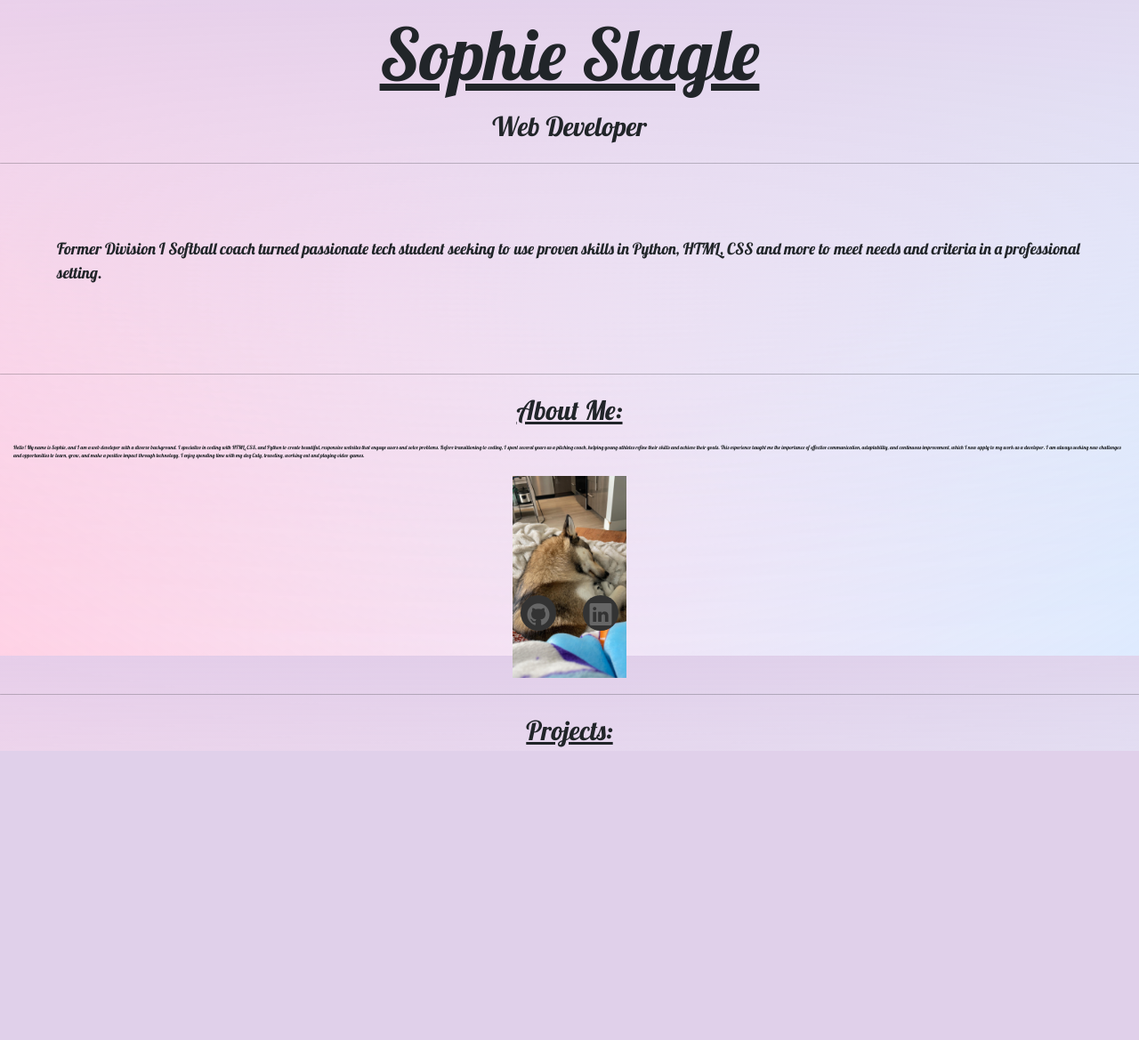
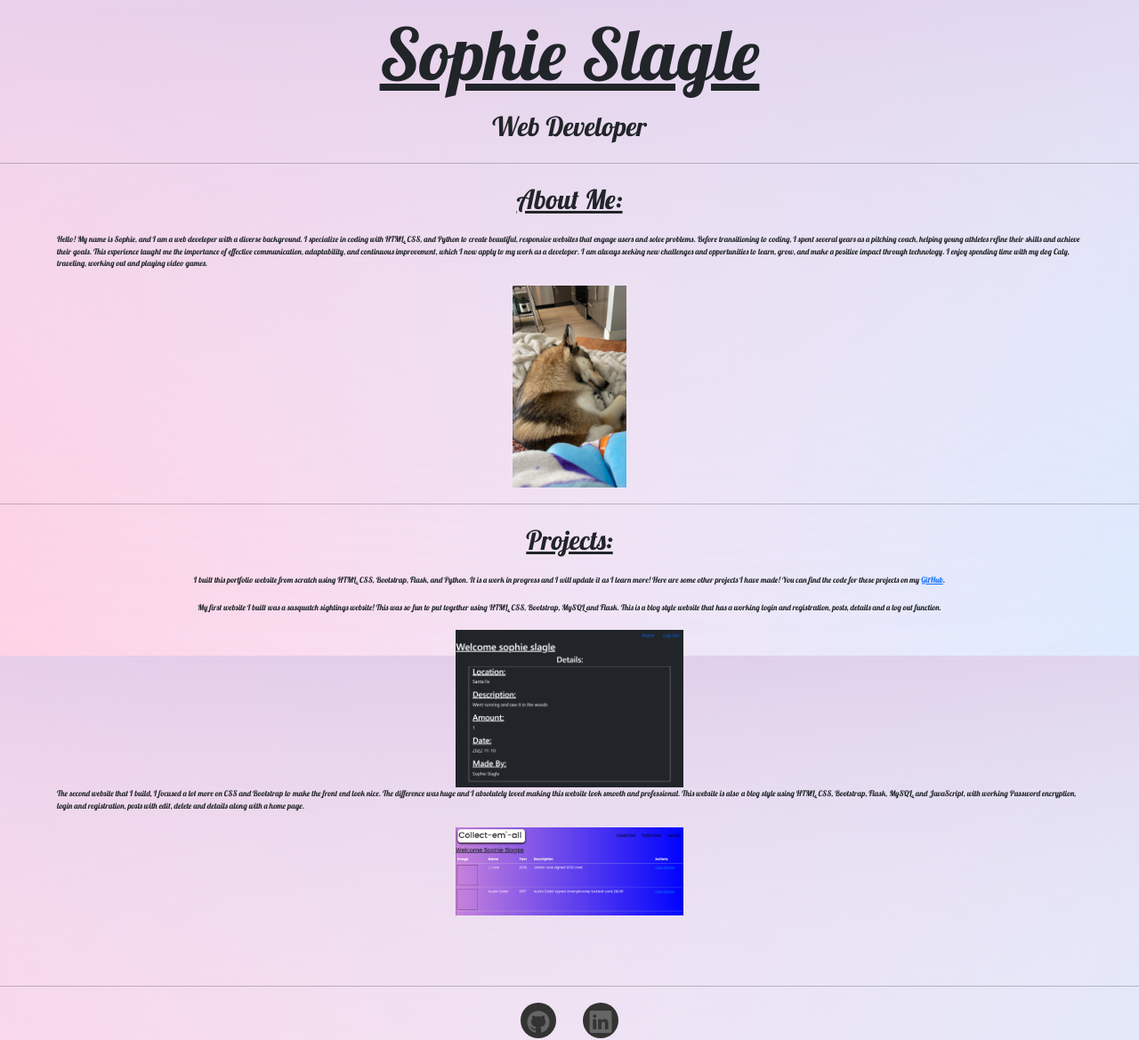
Before and after one commit to Soapie14/Projects, a Flask app: page / in a window 1280 px wide. Shown: the part 63-1232 px from the top of the page at 89% size. Before the commit the page ends 907 px from the top, so only its background shows below. Run offline with Flask 3, Linux system fonts and the light colour scheme.

Commit message:
added projects, add contact next

```diff
--- a/portfolio/flask_app/static/style.css
+++ b/portfolio/flask_app/static/style.css
@@ -73,16 +73,25 @@ body {
 
 /* *============ PARAGRAPH/INFO ============* */
 
-.paragraph {
+.info {
     display: flex;
     justify-content: center;
     margin: auto;
     padding: 5%;
 }
 
+.paragraph {
+    display: flex;
+    justify-content: center;
+    margin: auto;
+    padding-left: 5%;
+    padding-right: 5%;
+    font-size: 50%;
+}
+
 /* *============ IMAGES ============* */
 
-.photo_description {
+.title {
     display: flex;
     justify-content: center;
     font-size: 30px;
@@ -99,16 +108,19 @@ body {
 
 
 
-/* *****************************TEST********************** */
+/* *============ SLIDESHOW ============* */
 
 .about_me {
     display: flex;
-    justify-content: space-evenly;
+    justify-content: center;
     font-size: 5%;
     margin-left: 15px;
     margin-right: 15px;
+    height: 80%;
+    width: 80%;
 }
-.slideshow{
+
+.slideshow1 {
     display: flex;
     justify-content: center;
     margin: auto;
@@ -138,11 +171,34 @@ body {
 #slider figure:hover {
     /*animation-play-state: paused; enable for pause on hover*/
 }
+
 #slider figure img {
     width: 33.333333333%;
-	height : 100%;
+    height: 100%;
     float: left;
 }
+
+/* *============ PROJECTS ============* */
+
+
+
+
+.slideshow {
+    display: flex;
+    justify-content: center;
+    margin: auto;
+    height: 20%;
+    width: 20%;
+}
+
+.seperate {
+    display: flex;
+    justify-content: center;
+}
+
+/* *****(PROJECTTEST)******* */
+
+
 /* *============ SOCIALS ============* */
 
 
@@ -153,13 +209,14 @@ HTML CSSResult Skip Results Iframe EDIT ON body {
 }
 
 .socials {
-    margin: 0;
+    margin: 5px;
     padding: 0;
     display: flex;
-    position: absolute;
-    top: 94%;
-    left: 50%;
-    transform: translate(-50%, -50%);
+    justify-content: center;
+    /* position: absolute; */
+    /* top: 94%;
+    left: 50%; */
+    /* transform: translate(-50%, -50%); */
 }
 
 .liSocials {
--- a/portfolio/flask_app/templates/index.html
+++ b/portfolio/flask_app/templates/index.html
@@ -44,10 +44,10 @@
                         <a class="nav-link" href="#about_me">About Me</a>
                     </li>
                     <li class="nav-item">
-                        <a class="nav-link" href="/projects">Projects</a>
+                        <a class="nav-link" href="#projects">Projects</a>
                     </li>
                     <li class="nav-item">
-                        <a class="nav-link" href="/contact">Contact</a>
+                        <a class="nav-link" href="#contact">Contact</a>
                     </li>
                 </ul>
             </div>
@@ -62,25 +62,20 @@
             <hr class="rounded">
         </div>
 
-        <div class="paragraph">
-            <p class="info">Former Division I Softball coach turned passionate tech student seeking to use proven skills in Python, HTML, CSS and more to meet needs and criteria in a professional setting. </p>
-        </div>
-
-
-        <div class="divider">
-            <hr class="rounded">
-        </div>
-
-        <div class="about_me" id="about_me">
-            <div class="photo_description"> <u>About Me:</u> </div>
-        </div>
+            <div class="title"id="about_me"> <u>About Me:</u> </div>
 
 
 
-        <div class="about_me">
-            <p>Hello! My name is Sophie, and I am a web developer with a diverse background. I specialize in coding with HTML, CSS, and Python to create beautiful, responsive websites that engage users and solve problems. Before transitioning to coding, I spent several years as a pitching coach, helping young athletes refine their skills and achieve their goals. This experience taught me the importance of effective communication, adaptability, and continuous improvement, which I now apply to my work as a developer. I am always seeking new challenges and opportunities to learn, grow, and make a positive impact through technology. I enjoy spending time with my dog Caly, traveling, working out and playing video games. </p>
+
+        <div class="paragraph">
+            <p>Hello! My name is Sophie, and I am a web developer with a diverse background. I specialize in coding with HTML, CSS, and Python to create beautiful, responsive websites that engage users and solve problems.
+                Before transitioning to coding, I spent several years as a pitching coach, helping young athletes refine
+                their skills and achieve their goals. This experience taught me the importance of effective
+                communication, adaptability, and continuous improvement, which I now apply to my work as a developer. I
+                am always seeking new challenges and opportunities to learn, grow, and make a positive impact through
+                technology. I enjoy spending time with my dog Caly, traveling, working out and playing video games. </p>
         </div>
-        <div class="slideshow">
+        <div class="slideshow1">
             <div id="slider">
                 <figure>
                     <img src="../static/images/selfpic.jpg" />
@@ -90,11 +85,66 @@
             </div>
         </div>
 
+
+
         <div class="divider">
             <hr class="rounded">
         </div>
-        <div class="projects" id="projects">
-            <div class="photo_description"> <u>Projects:</u> </div>
+
+        <div class="title" id="projects"> <u>Projects:</u> </div>
+
+        <div class="column">
+            <div class="paragraph">
+                <p>I built this portfolio website from scratch using HTML, CSS, Bootstrap, Flask, and Python. It is a work in progress and I will update it as I learn more! Here are some other projects I have made! You can find the code for these projects on my
+                    <a class="github" href="https://github.com/Soapie14">GitHub</a>.
+                </p>
+            </div>
+        </div>
+
+
+
+        <div class="column">
+            <div class="paragraph">
+                <p>My first website I built was a sasquatch sightings website! This was so fun to put together using
+                    HTML, CSS, Bootstrap, MySQL and Flask. This is a blog style website that has a working login and
+                    registration, posts, details and a log out function. </p>
+            </div>
+
+            <div class="slideshow">
+                <div id="slider">
+                    <figure>
+                        <img src="../static/images/projectphotos/Login.PNG" />
+                        <img src="../static/images/projectphotos/home.png">
+                        <img src="../static/images/projectphotos/details.PNG">
+                    </figure>
+                </div>
+            </div>
+        </div>
+
+
+        <div class="column">
+            <div class="paragraph">
+                <p>The second website that I build, I focused a lot more on CSS and Bootstrap to make the front end look
+                    nice. The difference was huge and I absolutely loved making this website look smooth and
+                    professional. This website is also a blog style using HTML, CSS, Bootstrap, Flask, MySQL, and
+                    JavaScript, with working Password encryption, login and registration, posts with edit, delete and
+                    details along with a home page. </p>
+            </div>
+
+            <div class="slideshow">
+                <div id="slider">
+                    <figure>
+                        <img src="../static/images/projectphotos/login2.PNG" />
+                        <img src="../static/images/projectphotos/register2.PNG">
+                        <img src="../static/images/projectphotos/home2.PNG">
+                    </figure>
+                </div>
+            </div>
+        </div>
+
+
+        <div class="divider">
+            <hr class="rounded">
         </div>
 
 
@@ -116,6 +166,8 @@
         </ul>
 
     </div>
+
+
 </body>
 
 </html>
```
Also changed, not shown: other parts of portfolio/flask_app/static/style.css (+29 -8 lines), portfolio/flask_app/static/images/projectphotos/Login.PNG (added), portfolio/flask_app/static/images/projectphotos/details.PNG (added), portfolio/flask_app/static/images/projectphotos/home.png (added), portfolio/flask_app/static/images/projectphotos/home2.PNG (added), portfolio/flask_app/static/images/projectphotos/login2.PNG (added), portfolio/flask_app/static/images/projectphotos/post2.PNG (added), portfolio/flask_app/static/images/projectphotos/register2.PNG (added), portfolio/flask_app/static/images/projectphotos/sightings.png (added). Lines whose indentation alone changed are shown as unchanged.
